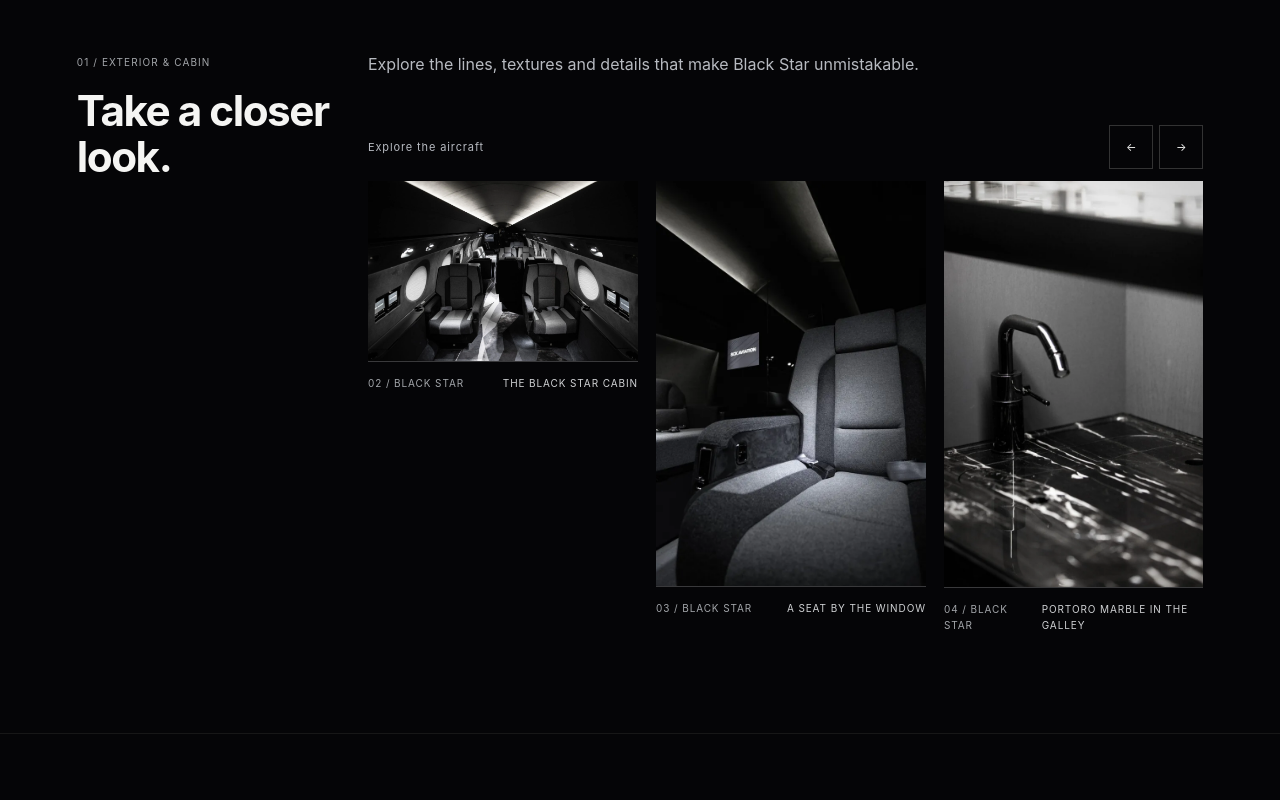
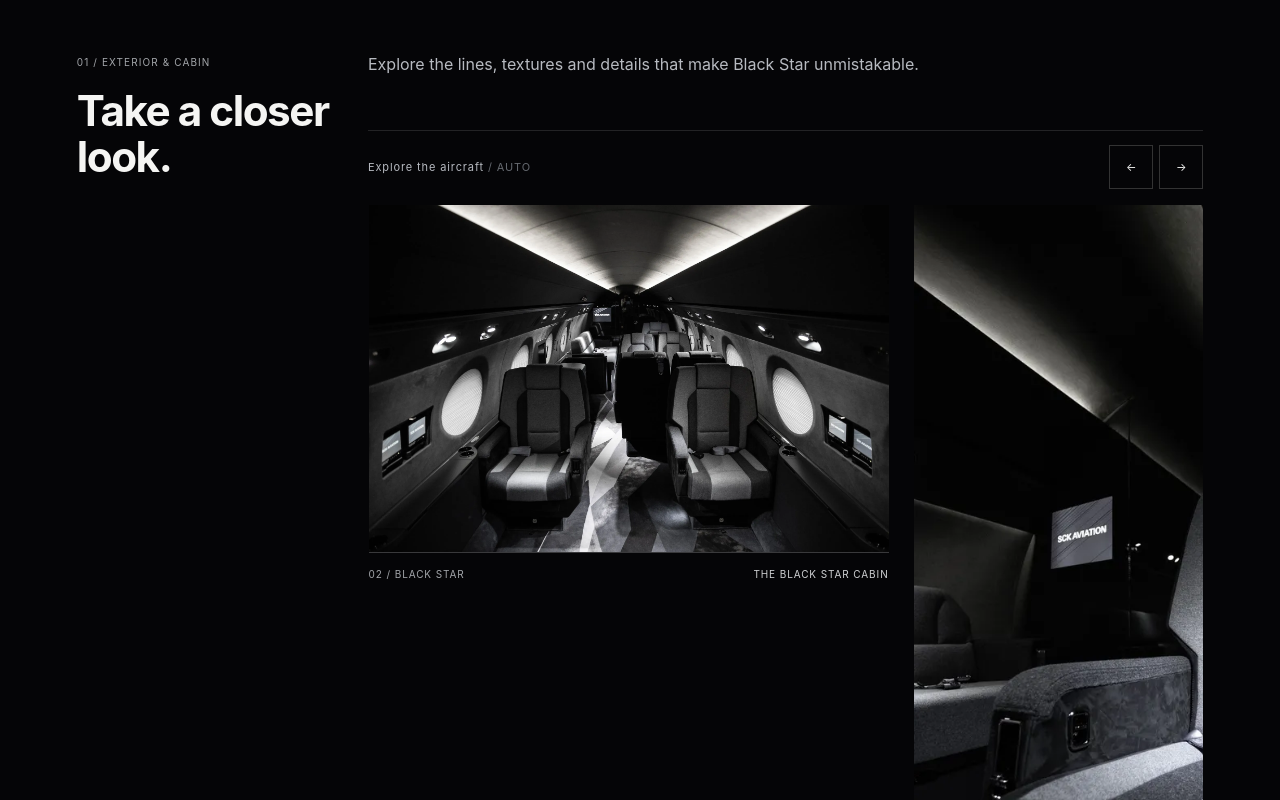
Before and after one commit to Gaurav-7489/sckaviation3d, a Next.js app: page /aircraft in a window 1280 px wide. Shown: the part 840-1640 px from the top of the page. Built offline with nearby package versions, Linux system fonts and the light colour scheme.

Commit message:
style: tune aircraft inspection carousel

```diff
--- a/app/aircraft/aircraft.css
+++ b/app/aircraft/aircraft.css
@@ -77,6 +77,41 @@
     object-position: 57% 50%;
     filter: saturate(.84) contrast(1.06) brightness(.88);
   }
+
+  /* Running inspection carousel — same content, stronger large-screen behavior. */
+  .aircraft-page-tuned .aircraft-gallery {
+    margin-top: clamp(38px, 4vw, 60px);
+  }
+
+  .aircraft-page-tuned .aircraft-gallery-toolbar {
+    margin-bottom: 16px;
+    padding-top: 14px;
+    border-top: 1px solid rgba(255,255,255,.12);
+  }
+
+  .aircraft-page-tuned .aircraft-gallery-toolbar > span::after {
+    content: '  /  AUTO';
+    color: #666a70;
+  }
+
+  .aircraft-page-tuned .aircraft-gallery-track {
+    grid-auto-columns: minmax(520px, 76%);
+    gap: clamp(18px, 2vw, 28px);
+    padding-bottom: 16px;
+  }
+
+  .aircraft-page-tuned .aircraft-gallery-track .cinematic-media-frame {
+    aspect-ratio: 16 / 9;
+    max-height: none;
+    background: #090b0e;
+  }
+
+  .aircraft-page-tuned .aircraft-gallery-track .cinematic-media-frame img,
+  .aircraft-page-tuned .aircraft-gallery-track .cinematic-media-frame video {
+    width: 100%;
+    height: 100%;
+    object-fit: cover;
+  }
 }
 
 @media (min-width: 721px) and (max-width: 1100px) {
@@ -100,4 +135,8 @@
   .aircraft-page-tuned .page-hero-with-image .page-hero-image img {
     object-position: 61% 50%;
   }
+
+  .aircraft-page-tuned .aircraft-gallery-track {
+    grid-auto-columns: minmax(460px, 84%);
+  }
 }
```
